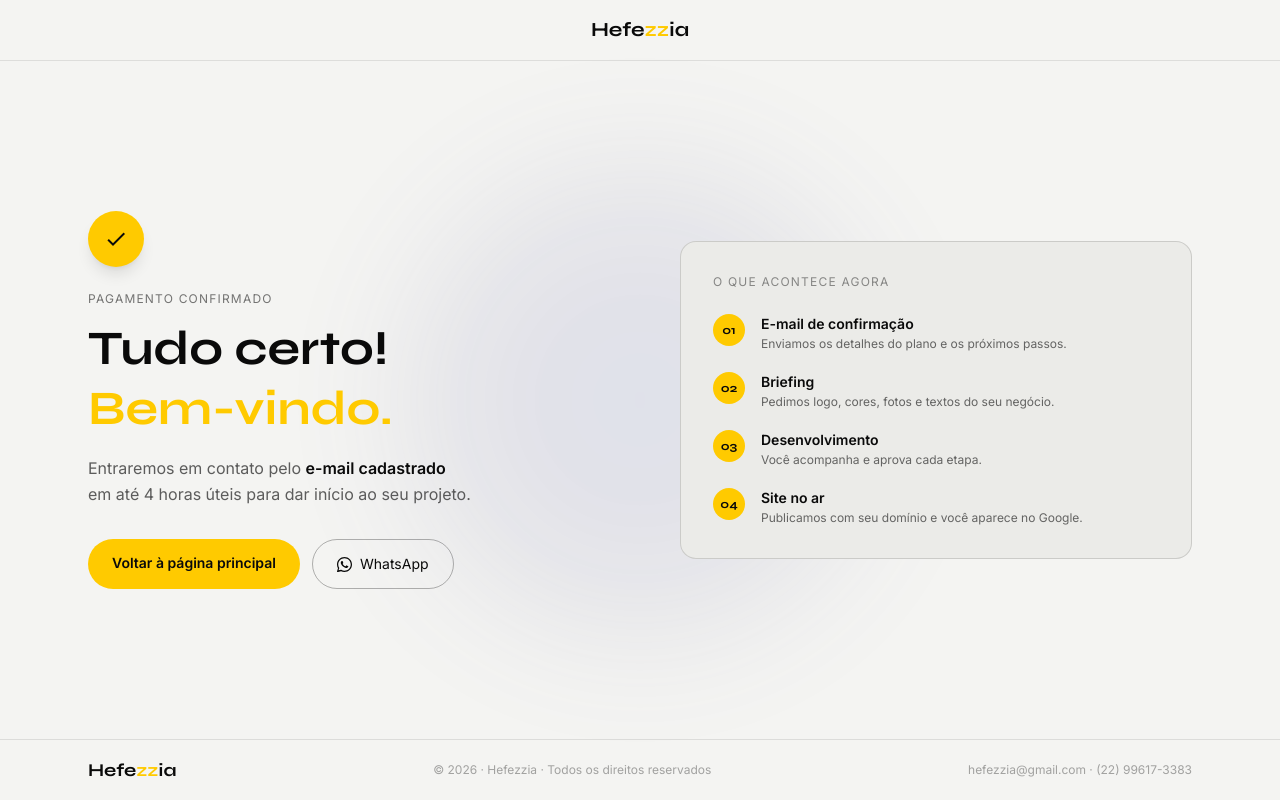
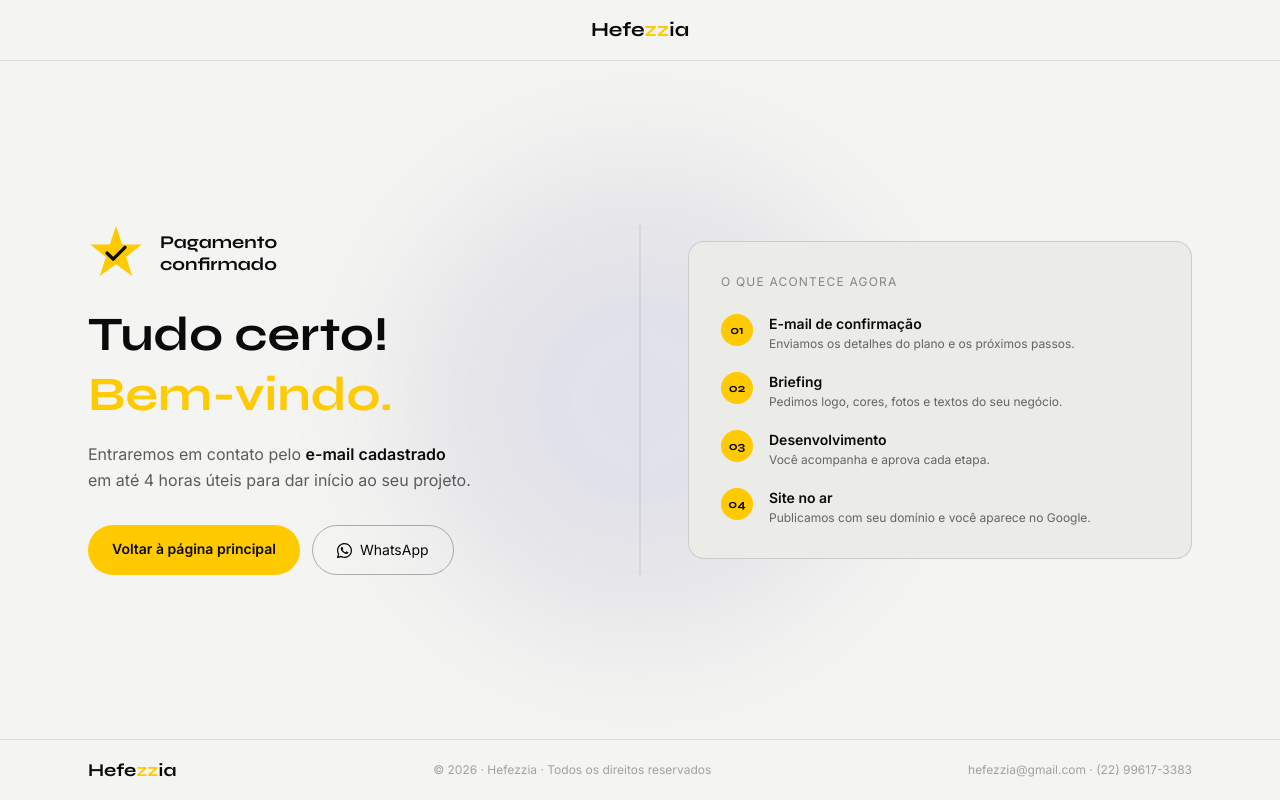
Before and after one commit to hefezzia/hefezzia-site, a Next.js app: page /sucesso in a window 1280 px wide. Built offline with nearby package versions, Linux system fonts and the light colour scheme.

Commit message:
Update page.tsx

```diff
--- a/app/sucesso/page.tsx
+++ b/app/sucesso/page.tsx
@@ -43,17 +43,29 @@ export default function Sucesso() {
           style={{ background: "radial-gradient(circle, #152fb2, #5E5C96, transparent)" }}
         />
 
-        <div className="relative z-10 w-full grid grid-cols-1 lg:grid-cols-2 gap-12 lg:gap-20 items-center py-8">
+        <div className="relative z-10 w-full grid grid-cols-1 lg:grid-cols-2 gap-0 items-center py-8">
 
           {/* ── ESQUERDA: confirmação ── */}
           <div>
-            <div className="w-14 h-14 yellow-bg rounded-full flex items-center justify-center mb-6 shadow-lg">
-              <span className="material-icons text-2xl" style={{ color: "var(--text-on-yellow)" }}>check</span>
+            <div className="flex items-center gap-4 mb-6">
+              <svg viewBox="0 0 100 100" width="56" height="56" xmlns="http://www.w3.org/2000/svg" style={{ flexShrink: 0 }}>
+                <polygon
+                  points="50,2 61,35 96,35 68,57 79,91 50,70 21,91 32,57 4,35 39,35"
+                  fill="var(--brand-yellow)"
+                />
+                <path
+                  d="M34 50 l11 11 l21 -21"
+                  stroke="var(--text-on-yellow)"
+                  strokeWidth="6"
+                  strokeLinecap="round"
+                  strokeLinejoin="round"
+                  fill="none"
+                />
+              </svg>
+              <p className="font-display font-bold text-lg text-[var(--text-primary)] leading-tight">
+                Pagamento<br />confirmado
+              </p>
             </div>
-
-            <p className="font-body text-xs tracking-widest uppercase text-[var(--text-40)] mb-3">
-              Pagamento confirmado
-            </p>
 
             <h1 className="font-display font-bold text-4xl md:text-5xl text-[var(--text-primary)] leading-tight mb-4">
               Tudo certo!<br />
@@ -84,8 +96,11 @@ export default function Sucesso() {
             </div>
           </div>
 
+          {/* Divisor vertical */}
+          <div className="hidden lg:block absolute left-1/2 top-8 bottom-8 w-px bg-[var(--border-8)]" style={{ transform: "translateX(-50%)" }} />
+
           {/* ── DIREITA: próximos passos ── */}
-          <div className="bg-[var(--bg-secondary)] border border-[var(--border-8)] rounded-2xl p-8">
+          <div className="bg-[var(--bg-secondary)] border border-[var(--border-8)] rounded-2xl p-8 lg:ml-12">
             <p className="font-body text-xs tracking-widest uppercase text-[var(--text-30)] mb-6">
               O que acontece agora
             </p>
```
